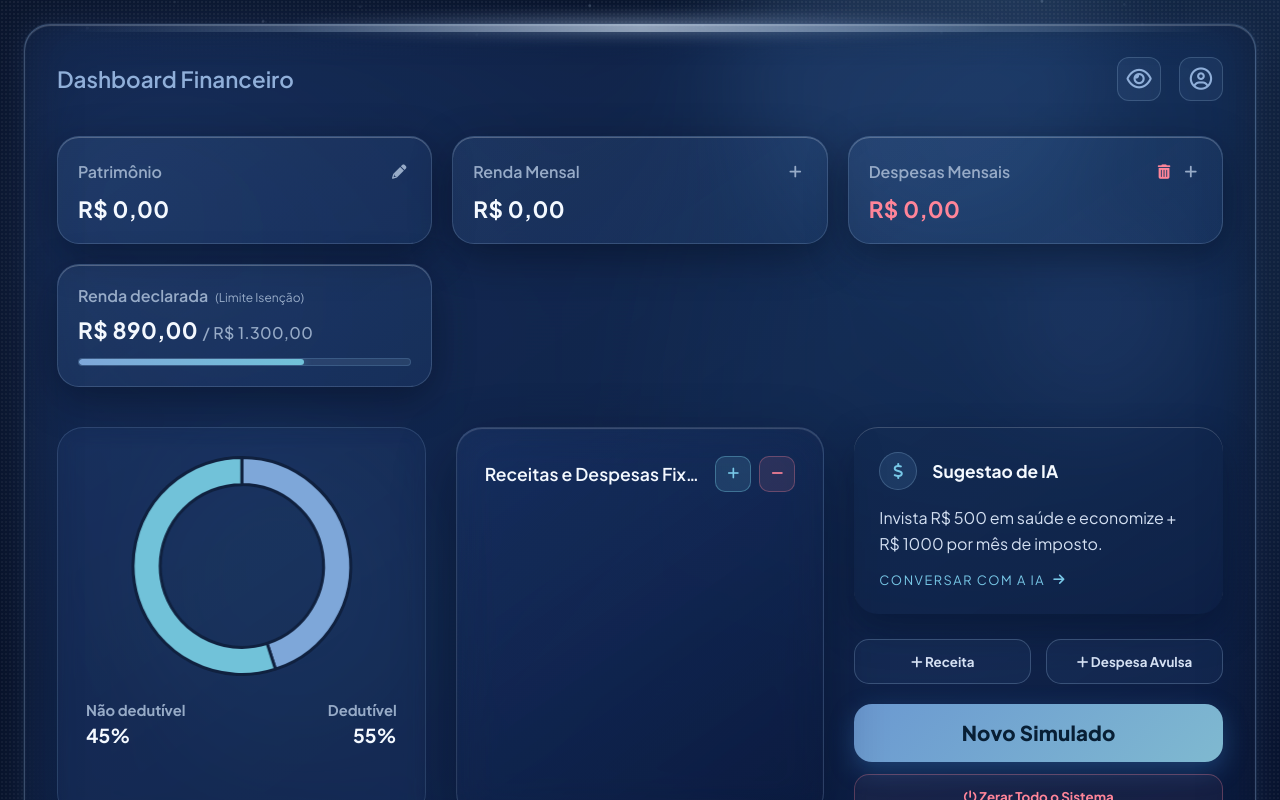
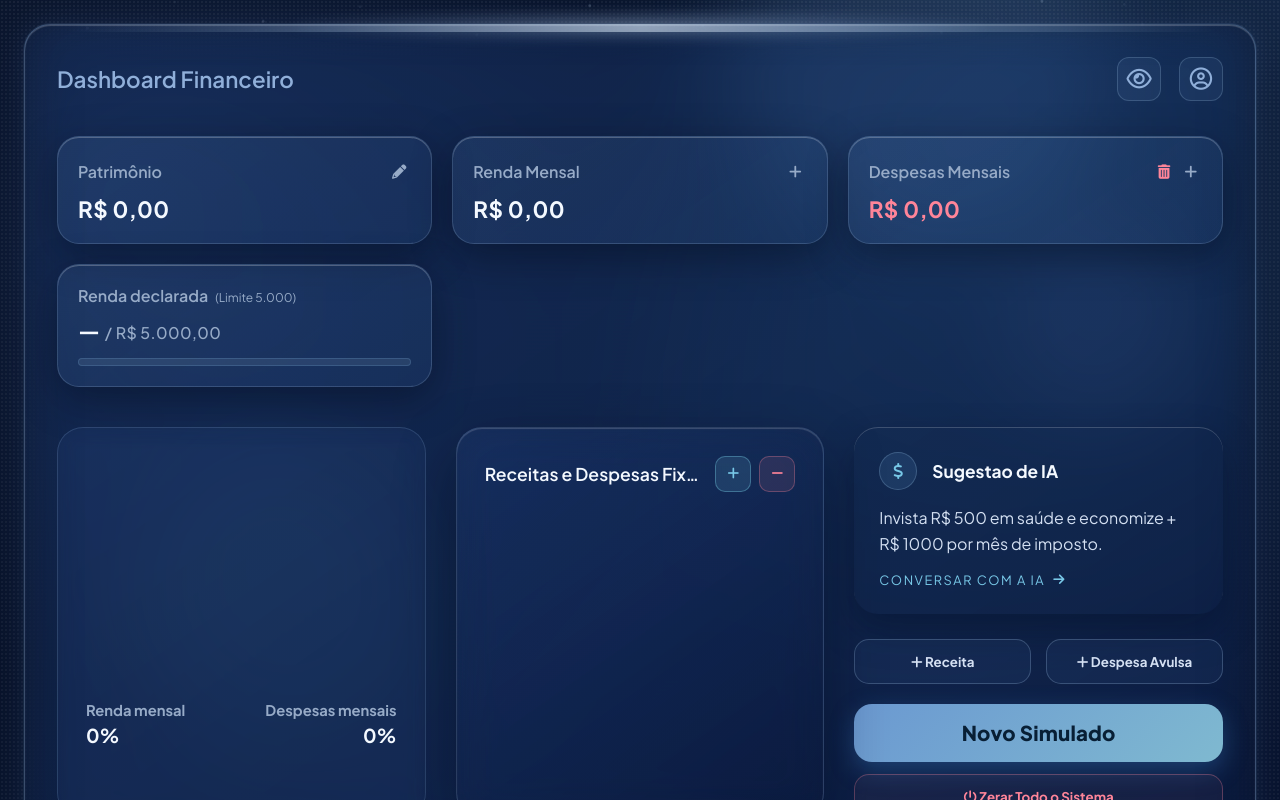
Before and after one commit to Vulpyra/desenv_web, a Vue app: page /#/ in a window 1280 px wide. Shown: the top 800 px of the page. Built offline with nearby package versions, Linux system fonts and the light colour scheme.

Commit message:
Correção de botão de enviar do chat e gráficos

```diff
--- a/src/components/charts/PieChart.vue
+++ b/src/components/charts/PieChart.vue
@@ -1,5 +1,5 @@
 <script setup>
-import { ref, onMounted, computed } from 'vue'
+import { ref, onMounted, computed, watch } from 'vue'
 
 const props = defineProps({
   data: {
@@ -17,11 +17,13 @@ let chartInstance = null
 
 const percentages = computed(() => {
   const total = props.data.reduce((a, b) => a + b, 0)
+  if (total <= 0) return props.data.map(() => 0)
   return props.data.map(v => Math.round((v / total) * 100))
 })
 
-onMounted(() => {
+const initChart = () => {
   if (!canvasRef.value || typeof Chart === 'undefined') return
+  if (chartInstance) chartInstance.destroy()
 
   const rootStyles = getComputedStyle(document.documentElement)
   const colorA = rootStyles.getPropertyValue('--chart-a').trim()
@@ -46,7 +48,10 @@ onMounted(() => {
       plugins: { legend: { display: false } }
     }
   })
-})
+}
+
+onMounted(initChart)
+watch(() => [props.data, props.labels], initChart, { deep: true })
 </script>
 
 <template>
--- a/src/components/dashboard/StatCards.vue
+++ b/src/components/dashboard/StatCards.vue
@@ -1,4 +1,5 @@
 <script setup>
+import { computed } from 'vue'
 import StatCard from './StatCard.vue'
 import { useCurrency } from '@/composables/useCurrency'
 
@@ -17,6 +18,12 @@ const emit = defineEmits([
 ])
 
 const { formatCurrency } = useCurrency()
+const declaredLimit = 5000
+const declaredValue = computed(() => (typeof props.totalRenda === 'number' ? props.totalRenda : 0))
+const declaredProgress = computed(() => {
+  if (!declaredLimit || declaredLimit <= 0) return 0
+  return Math.min((declaredValue.value / declaredLimit) * 100, 100)
+})
 </script>
 
 <template>
@@ -47,13 +54,13 @@ const { formatCurrency } = useCurrency()
     />
     <StatCard
       label="Renda declarada"
-      value="R$ 890,00"
-      muted-label="Limite Isenção"
+      value="—"
+      muted-label="Limite 5.000"
       :is-hidden="isHidden"
-      :progress="68"
+      :progress="declaredProgress"
     >
       <template #suffix>
-        <span class="value-max">/ R$ 1.300,00</span>
+        <span class="value-max">/ {{ formatCurrency(declaredLimit) }}</span>
       </template>
     </StatCard>
   </section>
--- a/src/views/AiChatView.vue
+++ b/src/views/AiChatView.vue
@@ -230,8 +230,8 @@ const handleFileChange = (event) => {
             :disabled="isSending"
           >
 
-          <button class="chat-deploy-button" type="button">
-            Deploy
+          <button class="chat-deploy-button" type="button" @click="sendMessage">
+            Enviar
           </button>
         </div>
 
--- a/src/views/DashboardView.vue
+++ b/src/views/DashboardView.vue
@@ -262,7 +262,10 @@ onMounted(load)
 
       <!-- Conteúdo principal -->
       <section class="main-content">
-        <PieChart :data="[45, 55]" />
+        <PieChart
+          :data="[totalRenda, totalDespesa]"
+          :labels="['Renda mensal', 'Despesas mensais']"
+        />
 
         <IncomeDetails
           :rendas="rendas"
```
